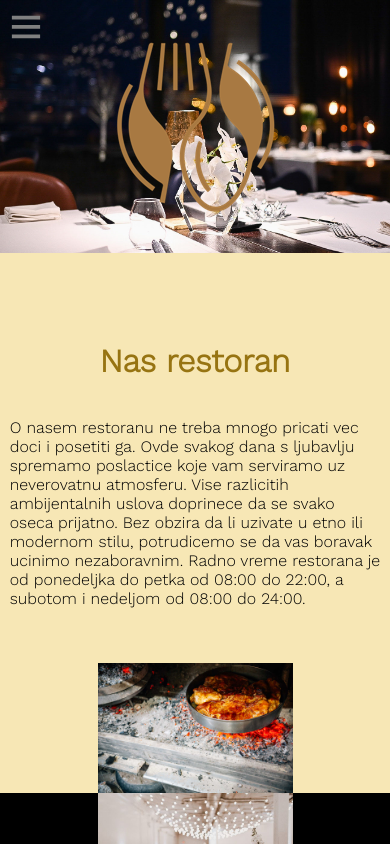
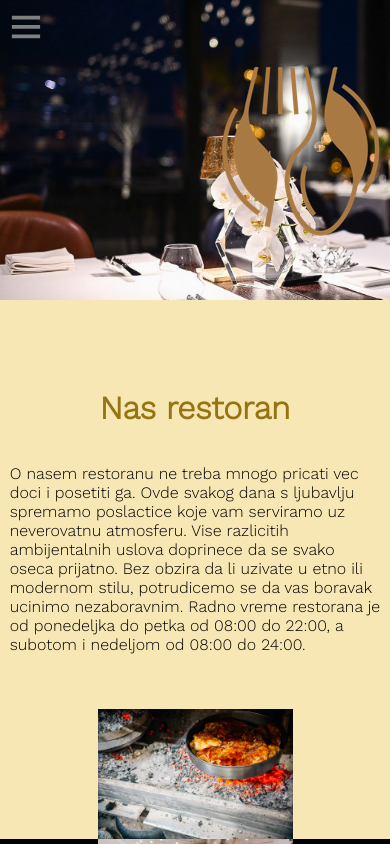
Before and after one commit to sredoje13/Reastaurant, a React (Create React App) app: page /Restoran in a window 390 px wide. Shown: the top 844 px of the page. Built offline with nearby package versions, Linux system fonts and the light colour scheme.

Commit message:
first commit

```diff
--- a/src/components/galerypage/galery.css
+++ b/src/components/galerypage/galery.css
@@ -139,7 +139,11 @@ width:500px
 
     @media only screen and (max-width:500px){
 
+        .galery-topimage{
+            width:600px;
+            height:300px
 
+        }
     .galery h1{
         margin-top: -10px;
     }
@@ -165,7 +169,11 @@ top: 20%;
 
     @media only screen and (max-width:300px){
 
+        .galery-topimage{
+            width:500px;
+            height:300px
 
+        }
      .oneimage{
         width:250px
      }
--- a/src/components/restoran/Restoran.css
+++ b/src/components/restoran/Restoran.css
@@ -1,8 +1,9 @@
 .restaurantimage{
     background-image: url('./DSC_5836-1620x840.jpg');
-    width: 100%;
+
     background-size: cover;
-    height: 50vh;
+    width:2000px;
+     height:1000px;
     display: flex;
     justify-content: center;
     align-items: center;
@@ -13,6 +14,19 @@
 }
 @media only screen and (max-width:800px){
     .restaurantimage{
-        height: 30vh;
+        width:1000px;
+     height:500px
 
     }}
+    @media only screen and (max-width:500px){
+        .restaurantimage{
+            width:600px;
+            height:300px
+
+        }}
+        @media only screen and (max-width:300px){
+            .restaurantimage{
+                width:500px;
+            height:300px
+
+            }}
```
